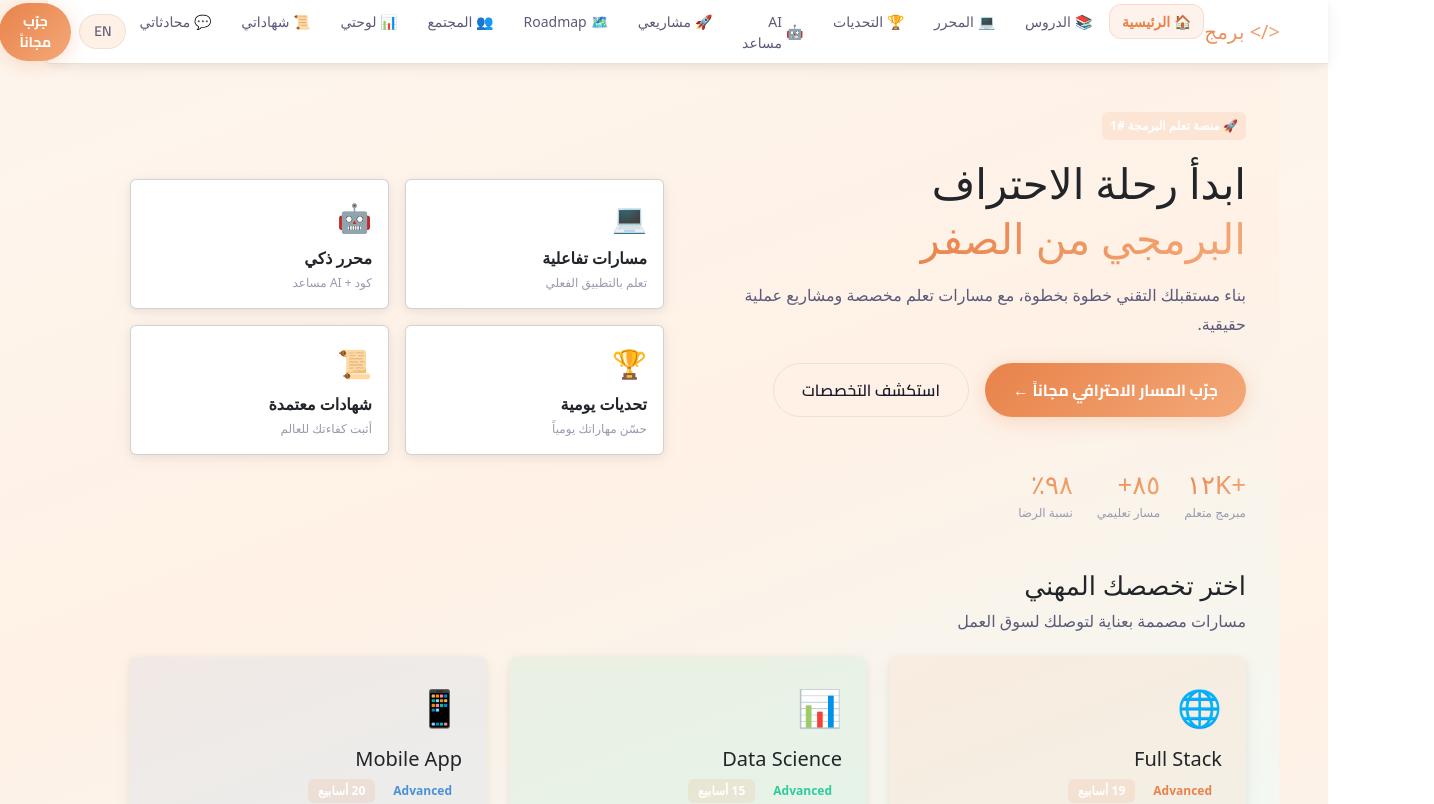
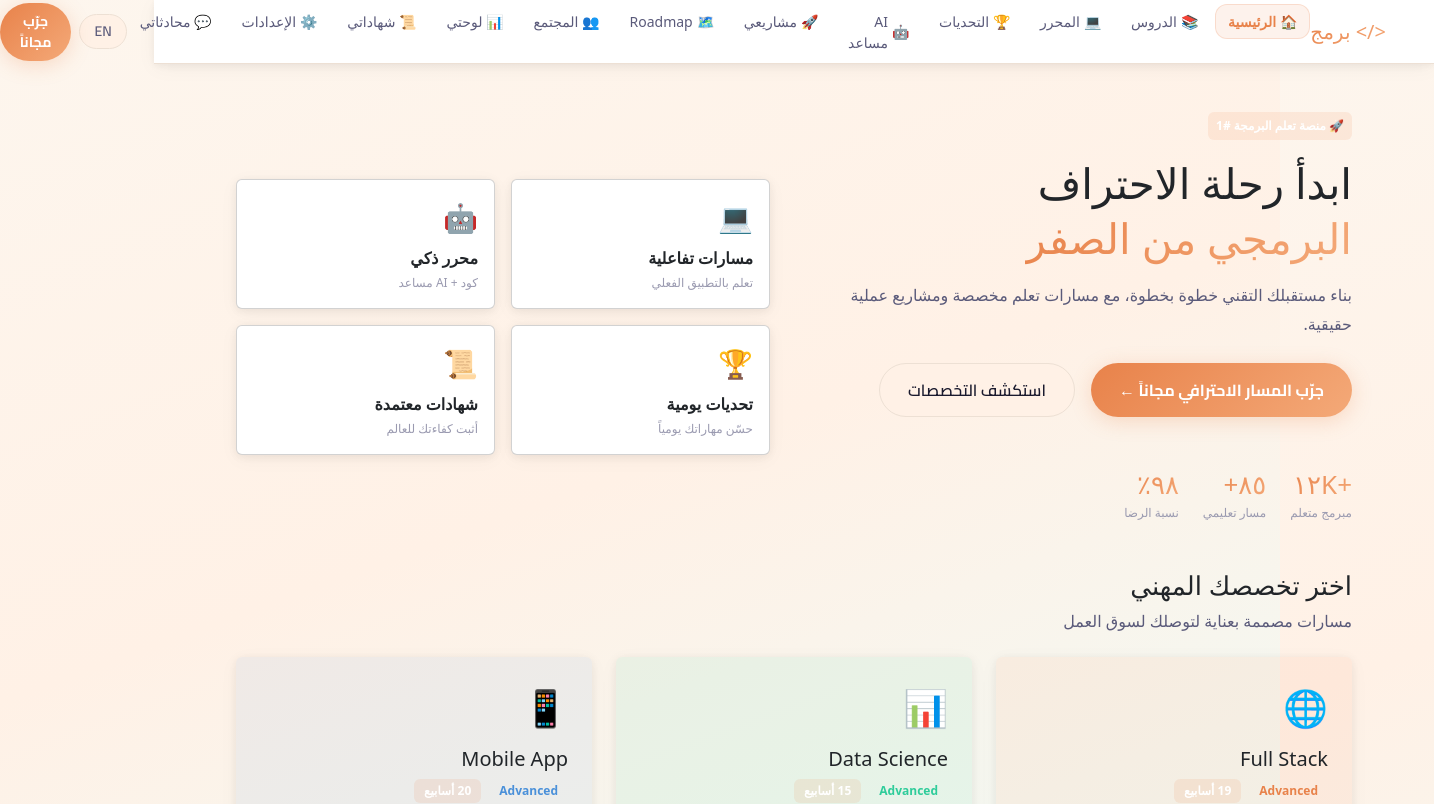
Before and after one commit to bashayer-BR/code-learning-platform, a React (Create React App) app: page / in a window 1280 px wide. Shown: the top 804 px of the page, 1434 px wide, since content can reach past the window. Built offline with nearby package versions, Linux system fonts and the light colour scheme; no server answers.

Commit message:
ssettings ..

```diff
--- a/src/components/Navbar.jsx
+++ b/src/components/Navbar.jsx
@@ -21,6 +21,7 @@ function Navbar() {
     { path: '/community',  key: 'nav_community',  icon: '👥' },
     { path: '/dashboard', key: 'nav_dashboard', icon: '📊' },
     { path: '/certificates', key: 'nav_certificates', icon: '📜' },
+    { path: '/settings', key: 'nav_settings', icon: '⚙️' },
     { path: '/chats', key: 'nav_chats', icon: '💬' },
   ];
 
--- a/src/i18n/translations.js
+++ b/src/i18n/translations.js
@@ -13,6 +13,7 @@ const translations = {
     nav_dashboard: 'لوحتي',
     nav_certificates: 'شهاداتي',
     nav_chats: 'محادثاتي',
+    nav_settings: 'الإعدادات',
 
     // Home Hero
     hero_badge:    '🚀 منصة تعلم البرمجة #1',
@@ -61,6 +62,7 @@ const translations = {
     nav_dashboard: 'Dashboard',
     nav_certificates: 'Certificates',
     nav_chats: 'My Chats',
+    nav_settings: 'Settings',
 
     // Home Hero
     hero_badge:    '🚀 #1 Programming Learning Platform',
```
